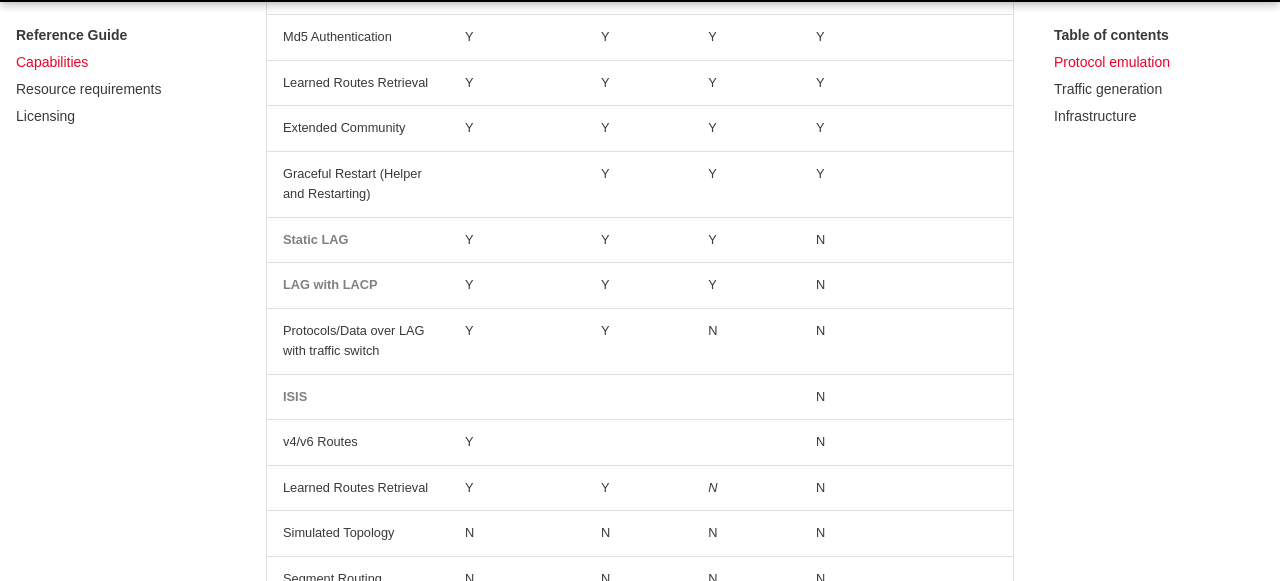
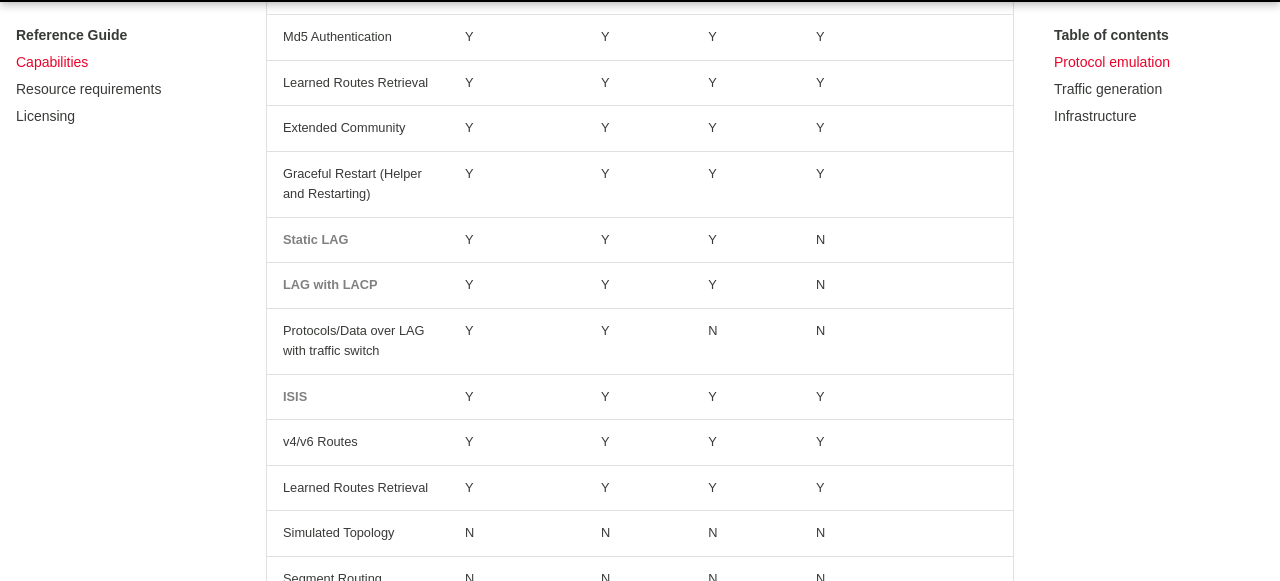
Before and after one commit to open-traffic-generator/ixia-c, an MkDocs documentation site: the page built from docs/reference/capabilities.md, in a window 1280 px wide and 900 px high, scrolled down 393 px. Shown: the part 94-675 px from the top of the window. Built offline with MkDocs 1.6.1 and Material for MkDocs 9.7.7, drawn with Linux system fonts in a browser that asks for light colours; some web fonts are replaced; comment, search, counter and statistics services are not loaded; some of the changed text lies outside the part shown.

Commit message:
Fixed some protocol support fields for ISIS and >1500 MTU support for ixia-c/model.

```diff
--- a/docs/reference/capabilities.md
+++ b/docs/reference/capabilities.md
@@ -10,13 +10,13 @@
 |  Md5 Authentication  |  Y  |  Y |  Y | Y  |  |
 |  Learned Routes Retrieval | Y  | Y  | Y  |  Y |   |
 |  Extended Community  |  Y |  Y | Y  | Y  |   |
-|  Graceful Restart (Helper and Restarting) |   | Y  | Y  |  Y |   |
+|  Graceful Restart (Helper and Restarting) | Y | Y  | Y  |  Y |   |
 | <span style="color: grey;">**Static LAG**</span>   | Y  | Y  | Y  |  N |   |
 | <span style="color: grey;">**LAG with LACP**</span>  | Y  | Y  | Y  |  N |   |
 | Protocols/Data over LAG with traffic switch   | Y  |  Y |  N |  N |   |
-| <span style="color: grey;">**ISIS**</span> |   |   |   |  N |   |
-|  v4/v6 Routes  | Y  |   |   |  N |   |
-|  Learned Routes Retrieval |  Y | Y  | _N_  | N  |   |
+| <span style="color: grey;">**ISIS**</span> | Y | Y | Y | Y  |   |
+|  v4/v6 Routes  | Y  | Y | Y | Y  |   |
+|  Learned Routes Retrieval |  Y | Y  | Y | Y  |   |
 |  Simulated Topology | N |  N | N  | N  |    |
 |  Segment Routing  | N  |  N | N  | N |   |
 | Multiple ports/adjacencies  |  Y | N  | N  |  N |   |
```
Also changed, not shown: other parts of docs/reference/capabilities.md (+2 -2 lines).
